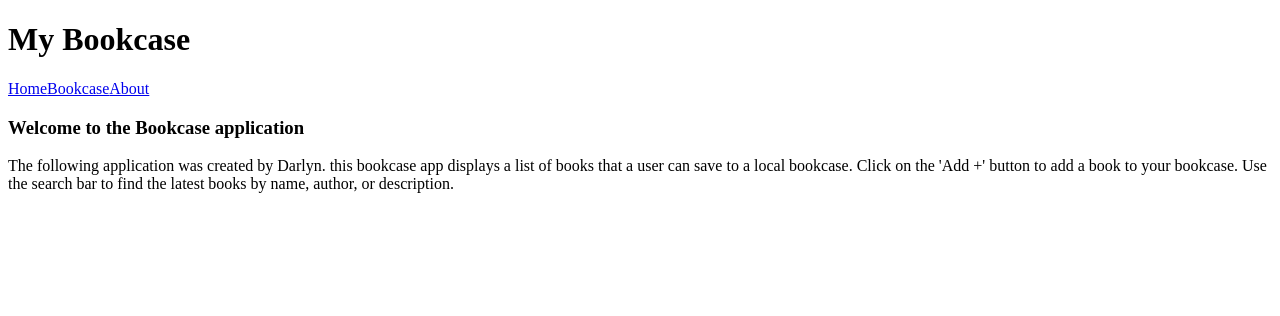
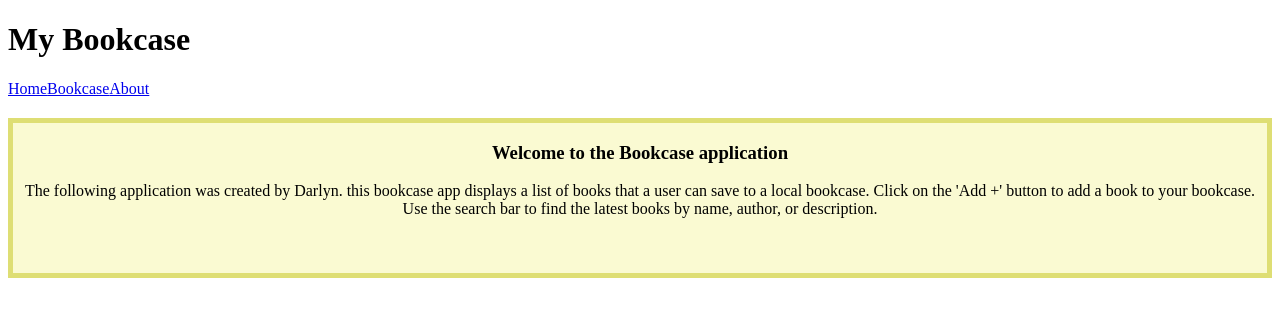
Before and after one commit to cbf-academy-modern-frontend-course/react-starter-files-Darlyn-Lurikah, a React (Create React App) app in the folder bookcase-app/: page /about in a window 1280 px wide. Shown: the top 316 px of the page. Built offline with nearby package versions, Linux system fonts and the light colour scheme.

Commit message:
Adding styling to the about page

```diff
--- /dev/null
+++ b/bookcase-app/src/pages/About.css
@@ -0,0 +1,8 @@
+
+.about-bg {
+    background-color: lightgoldenrodyellow;
+    height: 150px;
+    text-align: center;
+    border: 5px solid rgb(222, 222, 116);
+    margin:20px auto 20px auto;
+}
--- a/bookcase-app/src/pages/About.js
+++ b/bookcase-app/src/pages/About.js
@@ -1,20 +1,23 @@
 import Header from "../components/Header"
+import './About.css'
 
 function About () {
     return (
         <div>
             <Header/>
-            <header>
+            <div className="about-bg">
                 <h3>Welcome to the Bookcase application</h3>
-            </header>
-            <p>The following application was created by Darlyn.
+                <p>
+                The following application was created by Darlyn.
                 this bookcase app displays a list of books that a user
                 can save to a local bookcase.
 
                 Click on the 'Add +' button to add a book to your bookcase.
                 Use the search bar to find the latest books by name, author,
                 or description.
-            </p>
+                </p>
+            </div>
+
         </div>
     )
 }
```
